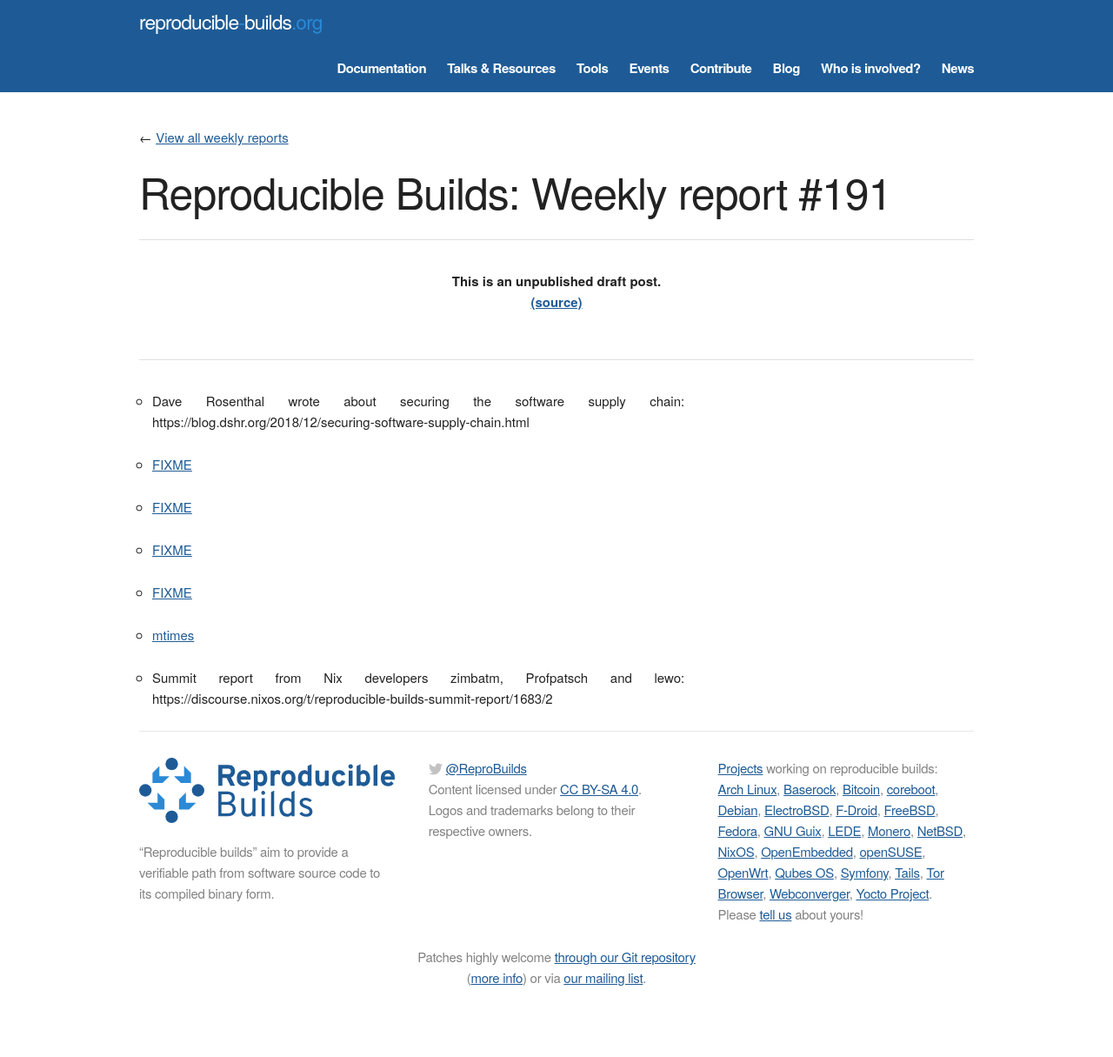
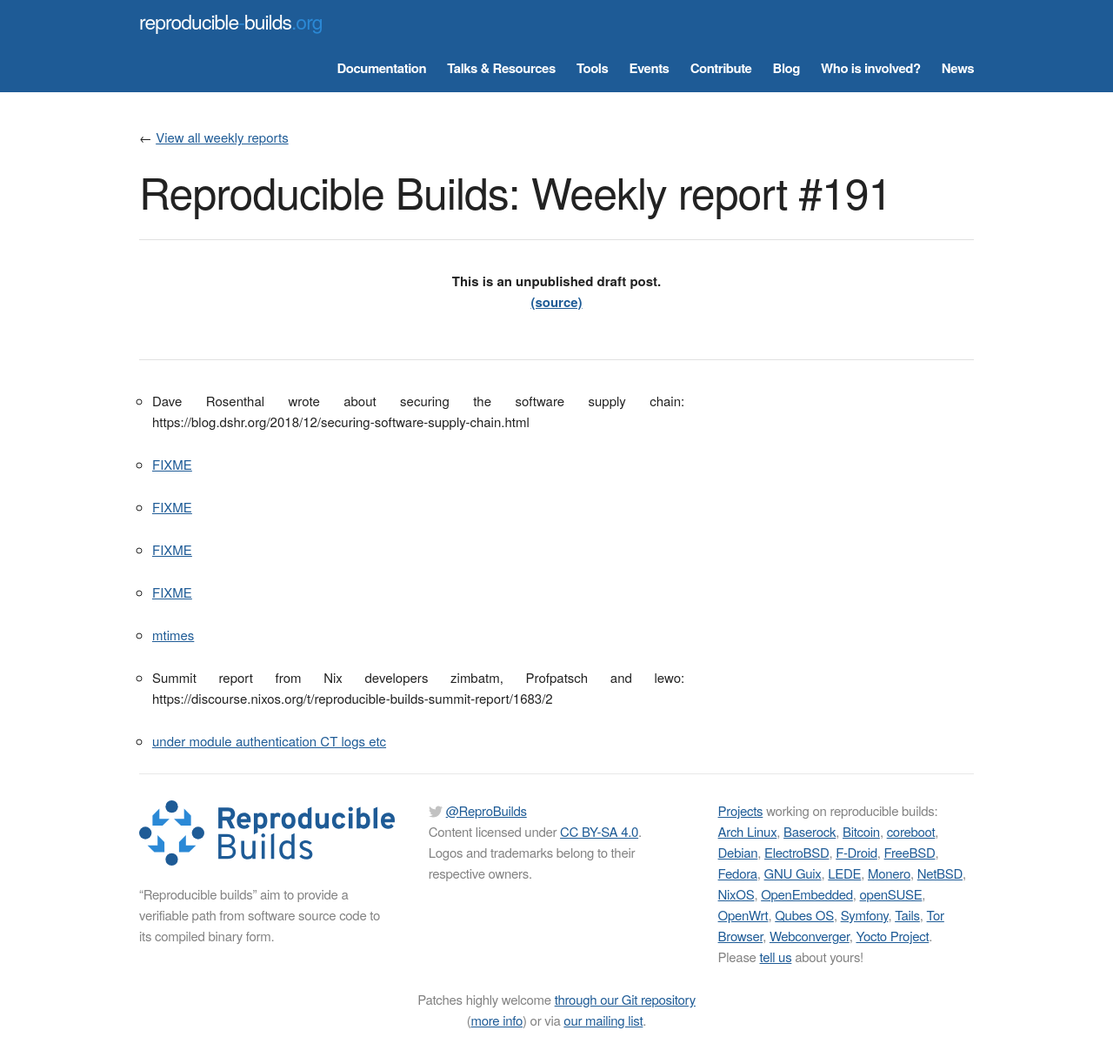
Before and after one commit to prototypefund/reproducible-website, a Jekyll site: the page built from _blog/posts/191.md, in a window 1280 px wide. Shown: the whole page at 87% size. Built offline with Jekyll 4.4.1, drawn with Linux system fonts in a browser that asks for light colours; some web fonts are replaced; before the commit the page ends 1166 px from its top, so only the background shows below that.

Commit message:
191 += under module authentication CT logs etc <https://blog.golang.org/modules2019>

```diff
--- a/_blog/posts/191.md
+++ b/_blog/posts/191.md
@@ -16,3 +16,5 @@
 * [mtimes](https://apenwarr.ca/log/20181113)
 
 * Summit report from Nix developers zimbatm, Profpatsch and lewo: https://discourse.nixos.org/t/reproducible-builds-summit-report/1683/2
+
+* [under module authentication CT logs etc](https://blog.golang.org/modules2019)
```
